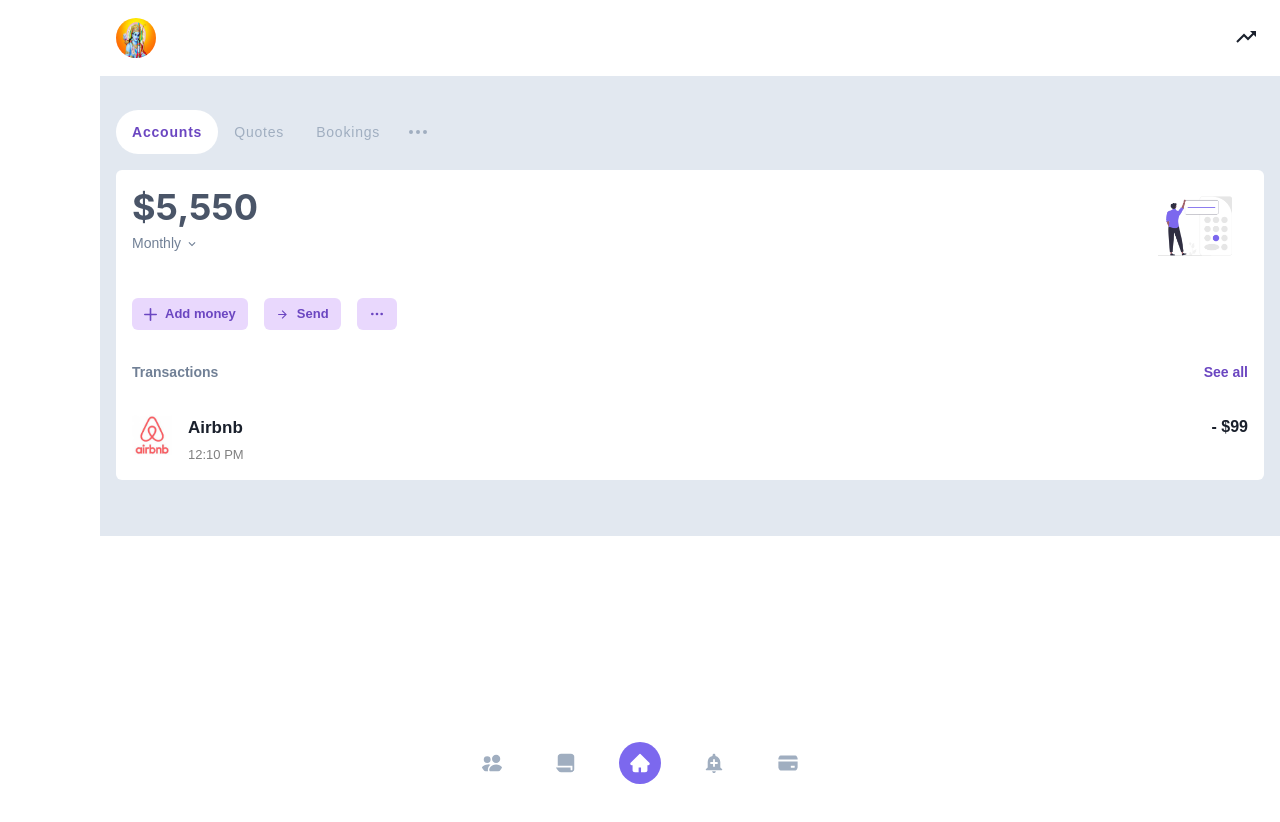
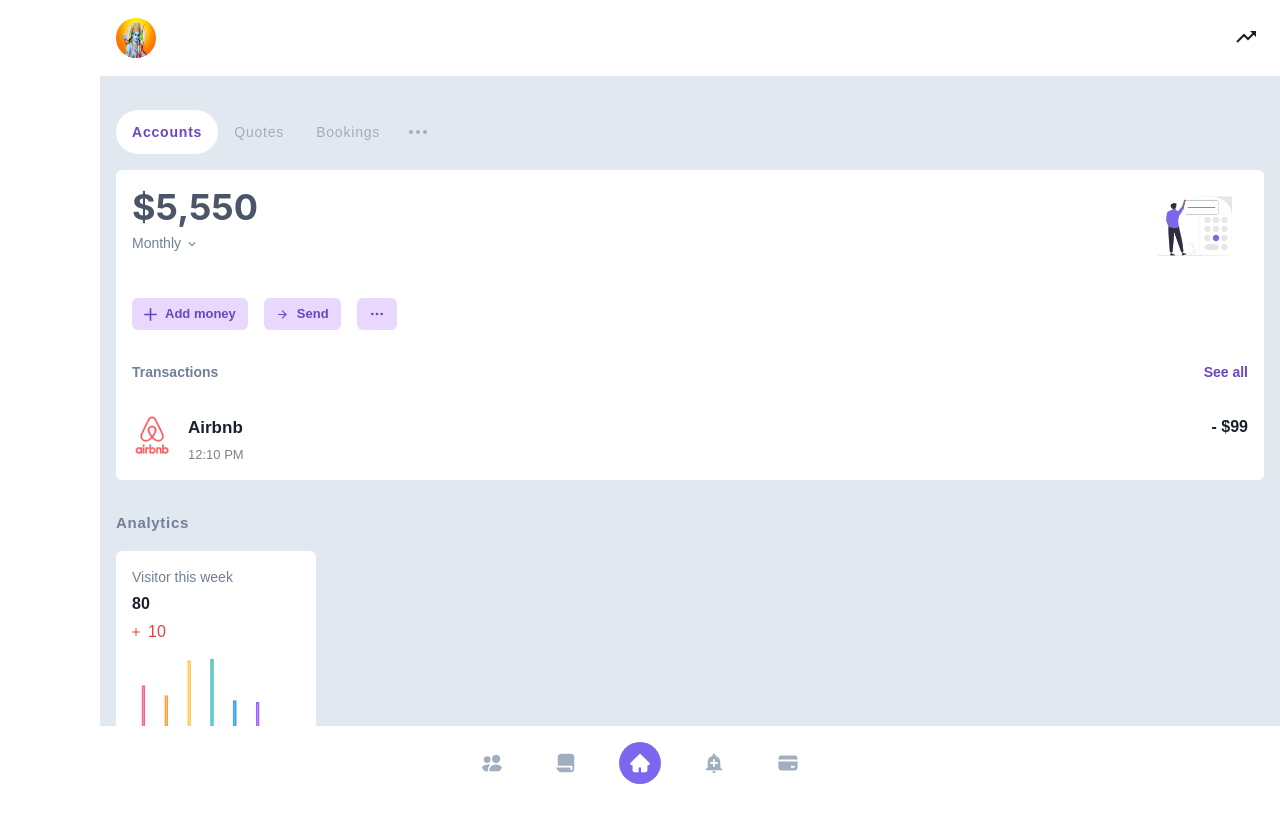
Before and after one commit to millanadhikari/service_ecommerce, a Next.js app: page /admin/home in a window 1280 px wide. Shown: the top 822 px of the page. Built offline with nearby package versions, Linux system fonts and the light colour scheme; no server answers.

Commit message:
Anlytics component done

```diff
--- /dev/null
+++ b/components/Admin/Home/Analytics/Analytics.tsx
@@ -0,0 +1,21 @@
+import { AddIcon } from '@chakra-ui/icons'
+import { Box, Flex, Text } from '@chakra-ui/react'
+import React from 'react'
+import VisitorChart from './VisitorChart'
+
+export function Analytics() {
+  return (
+    <Box px={4} py={4}>
+        <Text fontSize="15px" color="gray.500" letterSpacing="0.7px" fontWeight="semibold">Analytics</Text>
+        <Flex bg="white" py={4} px={4} my={4} rounded="md" flexDirection="column" h="200px" w="200px">
+            <Flex flexDirection="column" gap={1}>
+                <Text fontSize="sm" color="gray.500">Visitor this week</Text>
+                <Text fontWeight="semibold">80</Text>
+                <Flex color="red.500" alignItems="center" gap={2}><AddIcon fontSize="8px"/>10</Flex>
+            </Flex >
+            <VisitorChart/>
+
+        </Flex>
+         </Box>
+  )
+  }
--- /dev/null
+++ b/components/Admin/Home/Analytics/VisitorChart.tsx
@@ -0,0 +1,82 @@
+import React from "react";
+import { Bar } from "react-chartjs-2";
+
+import {
+    Chart as ChartJS,
+    CategoryScale,
+    LinearScale,
+    BarElement,
+    Title,
+    Tooltip,
+    Legend,
+  } from 'chart.js';
+import { Box } from "@chakra-ui/react";
+
+ChartJS.register(
+    CategoryScale,
+    LinearScale,
+    BarElement,
+    Title,
+    Tooltip,
+    Legend
+  );
+const labels =  ['Jan', 'Feb', 'Mar', 'Apr', 'May', 'Jun', 'Jul']
+const data = {
+    labels: labels,
+    datasets: [{
+      data: [65, 59, 80, 81, 56, 55, 40],
+      backgroundColor: [
+        'rgba(255, 99, 132, 0.2)',
+        'rgba(255, 159, 64, 0.2)',
+        'rgba(255, 205, 86, 0.2)',
+        'rgba(75, 192, 192, 0.2)',
+        'rgba(54, 162, 235, 0.2)',
+        'rgba(153, 102, 255, 0.2)',
+        'rgba(201, 203, 207, 0.2)'
+      ],
+      borderColor: [
+        'rgb(255, 99, 132)',
+        'rgb(255, 159, 64)',
+        'rgb(255, 205, 86)',
+        'rgb(75, 192, 192)',
+        'rgb(54, 162, 235)',
+        'rgb(153, 102, 255)',
+        'rgb(201, 203, 207)'
+      ],
+      borderWidth: 1,
+      barThickness: 3,
+
+
+    }]
+  };
+  const options = {
+    maintainAspectRatio: false,
+    plugins: {
+        legend: {
+          display: false
+        }
+      },
+      scales: {
+        y: {
+            display: false // Hide Y axis labels
+        },
+        x: {
+            display: false // Hide X axis labels
+        }
+    }
+
+}
+function VisitorChart() {
+  return (
+    <Box w={40} h={40}>
+      <Bar
+        data={data}
+        options={options}
+        />
+
+
+    </Box>
+  );
+}
+
+export default VisitorChart;
--- a/package.json
+++ b/package.json
@@ -25,11 +25,14 @@
     "@testing-library/react": "^12.1.3",
     "axios": "^0.25.0",
     "chakra-ui-steps": "^1.5.0",
+    "chart.js": "^3.8.2",
+    "faker": "^6.6.6",
     "framer-motion": "^5",
     "jest": "^27.5.1",
     "next": "12.0.8",
     "react": "17.0.2",
     "react-calendar": "^3.6.0",
+    "react-chartjs-2": "^4.3.1",
     "react-dom": "17.0.2",
     "react-icons": "^4.3.1",
     "react-multi-form": "^1.0.5",
--- a/pages/admin/home.tsx
+++ b/pages/admin/home.tsx
@@ -18,6 +18,7 @@ import {
   useAppSelector,
 } from "../../components/Admin/app/hooks";
 import BookingList from "../../components/Admin/BookingPage/BookingList";
+import { Analytics } from "../../components/Admin/Home/Analytics/Analytics";
 import { DashbboardTabs } from "../../components/Admin/Home/DashbboardTabs";
 
 const Home = () => {
@@ -85,9 +86,12 @@ const Home = () => {
           />
         </Flex>
       </Flex>
-      <Box w="100%" backgroundColor="gray.200"  zIndex="999" pt="110px" pb="40px" >
+      <Box w="100%" backgroundColor="gray.200"  zIndex="999" h="100vh" pt="110px" >
         <DashbboardTabs />
+        <Analytics/>
       </Box>
+
+
 
     </Box>
   );
```
Also changed, not shown: 2 other files (tests, documents, lock files or other folders).
